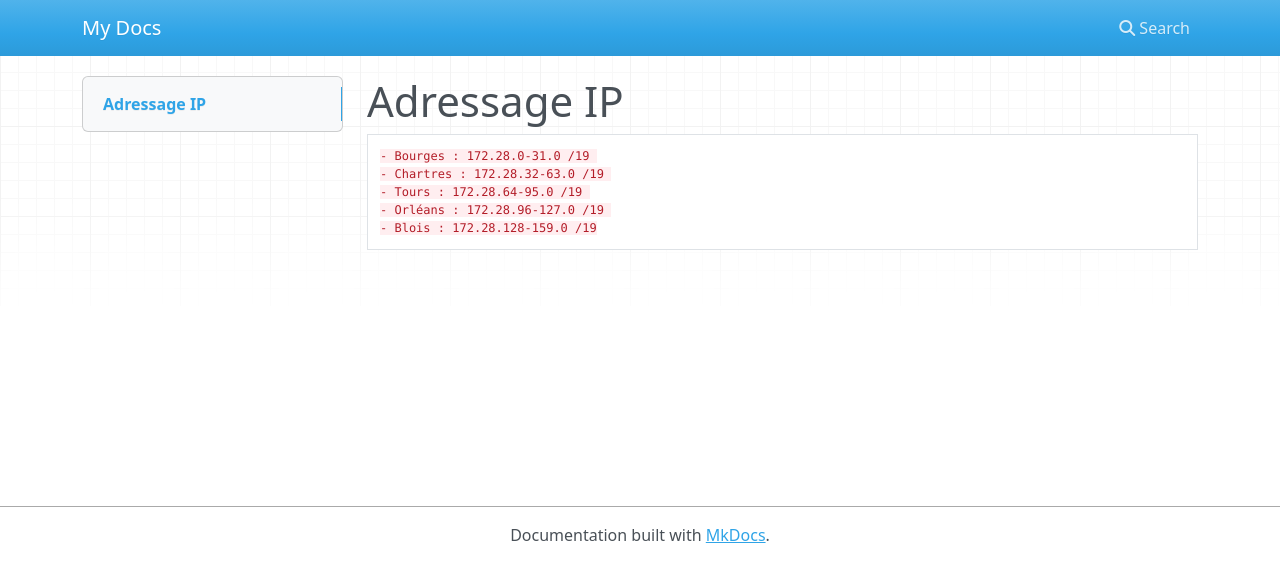
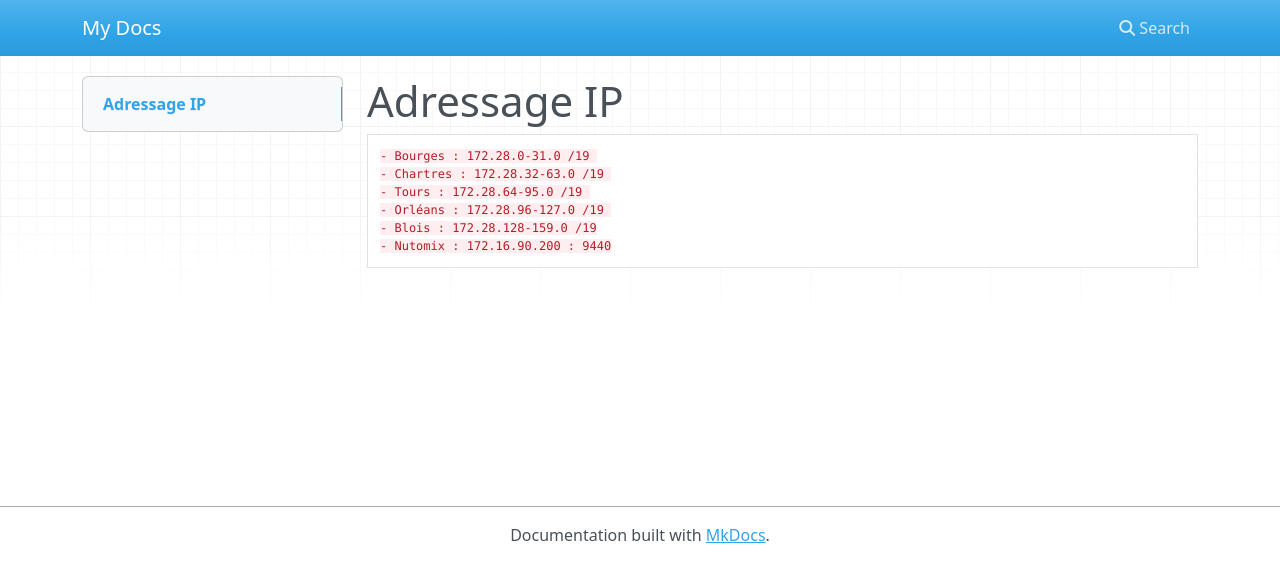
Before and after one commit to Julesgris/Anne-2025-2026, an MkDocs documentation site: the page built from docs/index.md, in a window 1280 px wide. Shown: the top 582 px of the page. Built offline with MkDocs 1.6.1, drawn with Linux system fonts in a browser that asks for light colours; nearby versions of some CDN libraries.

Commit message:
new modification of the index

```diff
--- a/docs/index.md
+++ b/docs/index.md
@@ -4,3 +4,4 @@
     - Tours : 172.28.64-95.0 /19
     - Orléans : 172.28.96-127.0 /19
     - Blois : 172.28.128-159.0 /19
+    - Nutomix : 172.16.90.200 : 9440
```
